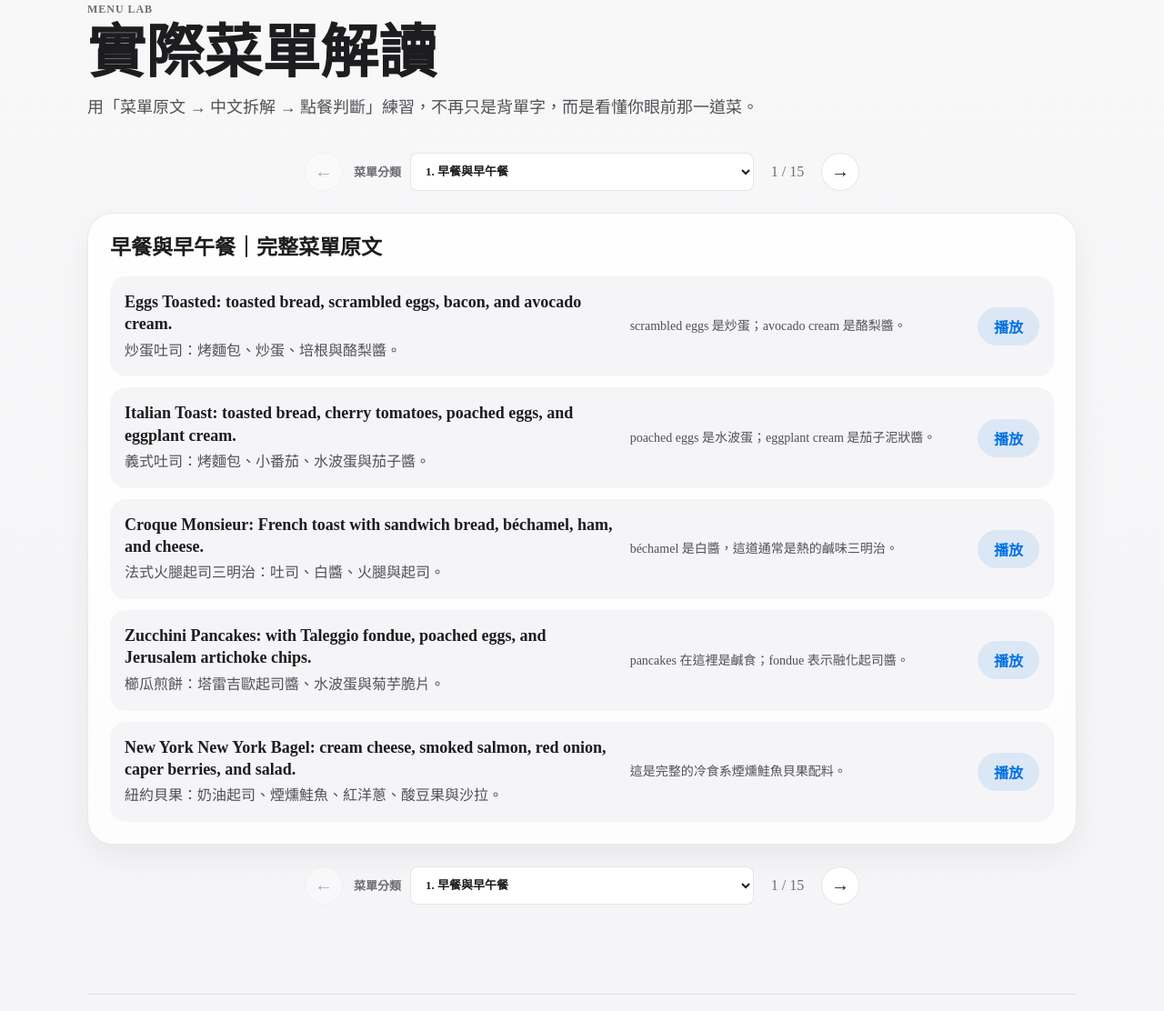
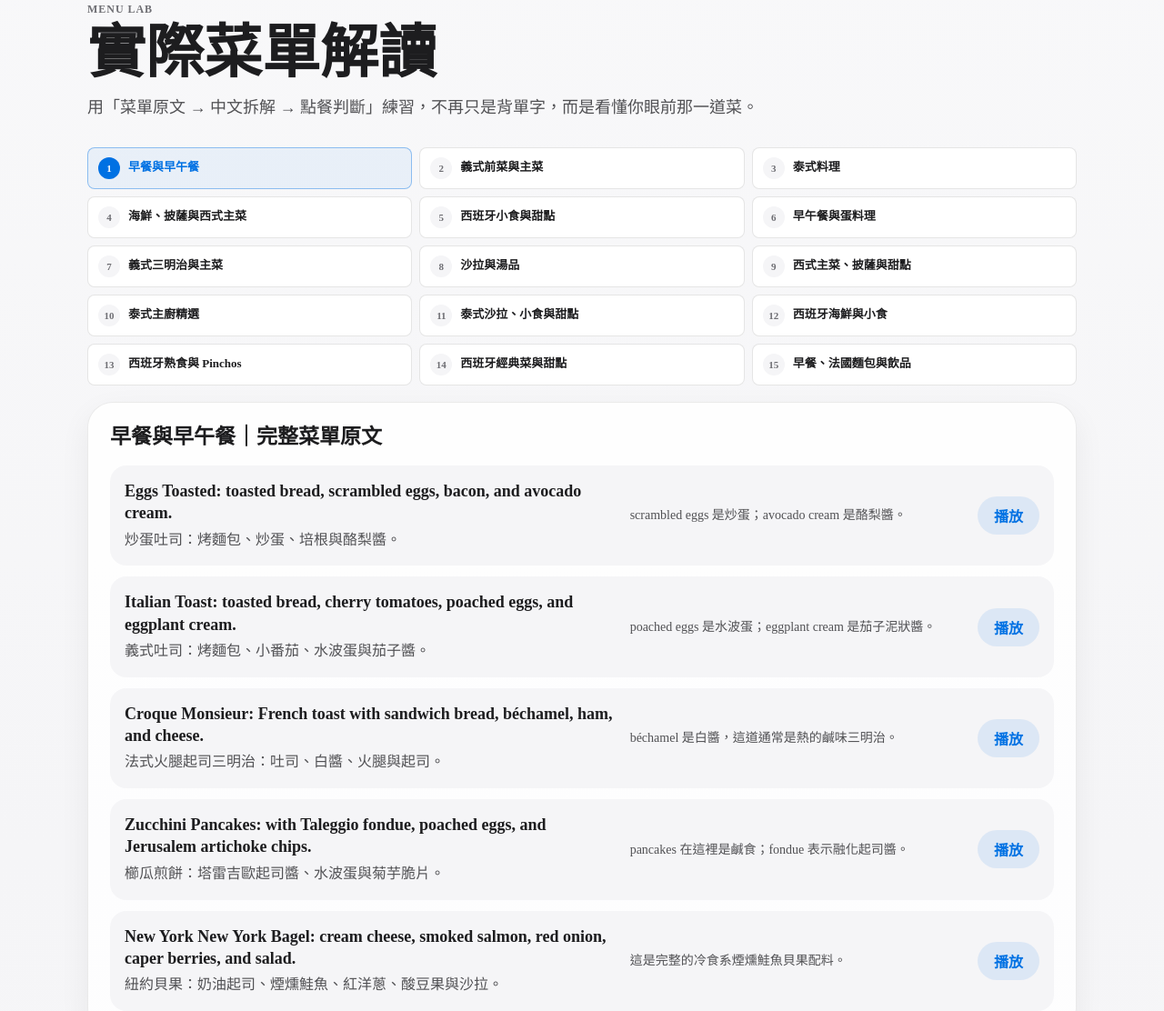
Before and after one commit to ivenseye-ship-it/menu-english-studio, a plain HTML site: page index.html in a window 1280 px wide. Shown: the part 2329-3441 px from the top of the page at 91% size. Drawn offline with Linux system fonts and the light colour scheme.

Commit message:
Show all menu categories as direct tabs

```diff
--- a/app.js
+++ b/app.js
@@ -165,41 +165,26 @@ function renderExamples() {
     </article>
   `;
 
-  const pagination = `
-    <button class="pagination-arrow" type="button" data-example-page="prev"
-      aria-label="上一頁" title="上一頁" ${activeExamplePage === 0 ? "disabled" : ""}>←</button>
-    <label class="pagination-select">
-      <span>菜單分類</span>
-      <select data-example-select aria-label="選擇菜單分類">
-        ${data.examples.map((item, index) => `
-          <option value="${index}" ${index === activeExamplePage ? "selected" : ""}>
-            ${index + 1}. ${item.title.replace("｜完整菜單原文", "").replace("｜加強例句", "")}
-          </option>
-        `).join("")}
-      </select>
-    </label>
-    <span class="pagination-status">${activeExamplePage + 1} / ${data.examples.length}</span>
-    <button class="pagination-arrow" type="button" data-example-page="next"
-      aria-label="下一頁" title="下一頁" ${activeExamplePage === data.examples.length - 1 ? "disabled" : ""}>→</button>
+  qs("#examplePaginationTop").innerHTML = `
+    <div class="menu-category-list" role="tablist" aria-label="菜單分類">
+      ${data.examples.map((item, index) => {
+        const label = item.title.replace("｜完整菜單原文", "").replace("｜加強例句", "");
+        return `
+          <button class="menu-category-button ${index === activeExamplePage ? "active" : ""}"
+            type="button" role="tab" aria-selected="${index === activeExamplePage}"
+            data-example-category="${index}">
+            <span>${index + 1}</span>${label}
+          </button>
+        `;
+      }).join("")}
+    </div>
   `;
 
-  [qs("#examplePaginationTop"), qs("#examplePaginationBottom")].forEach(container => {
-    container.innerHTML = pagination;
-  });
-
-  qsa("[data-example-page]").forEach(button => {
+  qsa("[data-example-category]").forEach(button => {
     button.addEventListener("click", () => {
-      activeExamplePage += button.dataset.examplePage === "next" ? 1 : -1;
+      activeExamplePage = Number(button.dataset.exampleCategory);
       renderExamples();
-      qs("#menu-lab").scrollIntoView({ behavior: "smooth", block: "start" });
-    });
-  });
-
-  qsa("[data-example-select]").forEach(select => {
-    select.addEventListener("change", () => {
-      activeExamplePage = Number(select.value);
-      renderExamples();
-      qs("#menu-lab").scrollIntoView({ behavior: "smooth", block: "start" });
+      qs("#exampleBoard").scrollIntoView({ behavior: "smooth", block: "start" });
     });
   });
 }
--- a/index.html
+++ b/index.html
@@ -5,7 +5,7 @@
   <meta name="viewport" content="width=device-width, initial-scale=1">
   <title>Menu English Studio</title>
   <meta name="description" content="12月歐洲行英文學習網站：菜單閱讀、點餐句型、KK音標、每週課程與瀏覽器發音練習。">
-  <link rel="stylesheet" href="styles.css?v=20260704-1">
+  <link rel="stylesheet" href="styles.css?v=20260704-2">
 </head>
 <body>
   <header class="site-header">
@@ -90,7 +90,6 @@
       </div>
       <div id="examplePaginationTop" class="menu-pagination"></div>
       <div id="exampleBoard" class="example-board"></div>
-      <div id="examplePaginationBottom" class="menu-pagination bottom"></div>
     </section>
 
     <section id="vocab" class="section vocab-section">
@@ -170,8 +169,8 @@
     <p>Menu English Studio · 靜態網站架構，可部署到 GitHub Pages、Netlify、Vercel 或一般網站空間。</p>
   </footer>
 
-  <script src="data.js?v=20260704-1"></script>
-  <script src="menu-examples-extra.js?v=20260704-1"></script>
-  <script src="app.js?v=20260704-1"></script>
+  <script src="data.js?v=20260704-2"></script>
+  <script src="menu-examples-extra.js?v=20260704-2"></script>
+  <script src="app.js?v=20260704-2"></script>
 </body>
 </html>
--- a/styles.css
+++ b/styles.css
@@ -443,70 +443,57 @@ main {
 }
 
 .menu-pagination {
-  min-height: 54px;
-  display: flex;
-  align-items: center;
-  justify-content: center;
-  gap: 12px;
   margin: 0 0 18px;
 }
 
-.menu-pagination.bottom {
-  margin: 18px 0 0;
+.menu-category-list {
+  display: grid;
+  grid-template-columns: repeat(3, minmax(0, 1fr));
+  gap: 8px;
 }
 
-.pagination-arrow {
-  width: 42px;
-  height: 42px;
-  flex: 0 0 42px;
+.menu-category-button {
+  width: 100%;
+  min-height: 46px;
+  display: flex;
+  align-items: center;
+  gap: 9px;
   border: 1px solid var(--line);
-  border-radius: 50%;
+  border-radius: 8px;
+  padding: 8px 11px;
   color: var(--ink);
   background: #fff;
-  font-size: 20px;
+  font-size: 13px;
+  font-weight: 700;
+  line-height: 1.3;
+  text-align: left;
   cursor: pointer;
 }
 
-.pagination-arrow:hover:not(:disabled) {
-  color: #fff;
-  border-color: var(--blue);
-  background: var(--blue);
+.menu-category-button > span {
+  width: 24px;
+  height: 24px;
+  flex: 0 0 24px;
+  display: inline-flex;
+  align-items: center;
+  justify-content: center;
+  border-radius: 50%;
+  color: var(--muted);
+  background: var(--soft);
+  font-size: 11px;
+  text-align: center;
 }
 
-.pagination-arrow:disabled {
-  opacity: 0.35;
-  cursor: default;
+.menu-category-button:hover,
+.menu-category-button.active {
+  color: var(--blue);
+  border-color: rgba(0, 113, 227, 0.4);
+  background: rgba(0, 113, 227, 0.06);
 }
 
-.pagination-select {
-  width: min(440px, 100%);
-  display: grid;
-  grid-template-columns: auto minmax(0, 1fr);
-  align-items: center;
-  gap: 10px;
-  color: var(--muted);
-  font-size: 13px;
-  font-weight: 700;
-}
-
-.pagination-select select {
-  width: 100%;
-  min-width: 0;
-  height: 42px;
-  border: 1px solid var(--line);
-  border-radius: 8px;
-  padding: 0 34px 0 12px;
-  color: var(--ink);
-  background: #fff;
-  font: inherit;
-}
-
-.pagination-status {
-  min-width: 50px;
-  color: var(--muted);
-  font-variant-numeric: tabular-nums;
-  text-align: center;
-  white-space: nowrap;
+.menu-category-button.active > span {
+  color: #fff;
+  background: var(--blue);
 }
 
 .menu-group {
@@ -870,21 +857,8 @@ main {
     grid-template-columns: 1fr;
   }
 
-  .menu-pagination {
-    gap: 8px;
-  }
-
-  .pagination-select {
-    grid-template-columns: minmax(0, 1fr);
-  }
-
-  .pagination-select > span {
-    display: none;
-  }
-
-  .pagination-status {
-    min-width: 42px;
-    font-size: 13px;
+  .menu-category-list {
+    grid-template-columns: repeat(2, minmax(0, 1fr));
   }
 
   .phrase-row {
```
